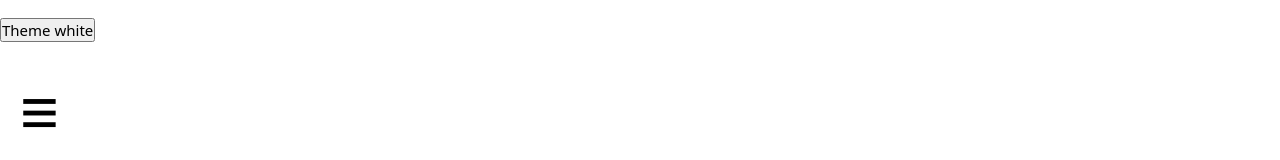
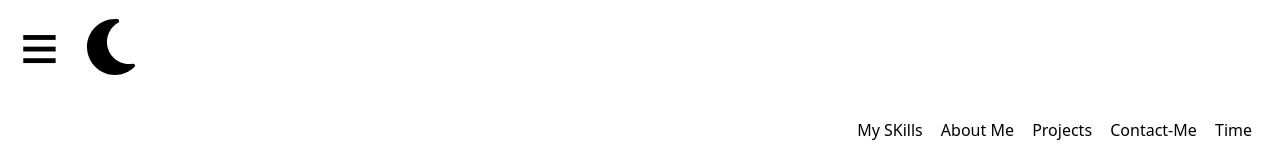
Before and after one commit to Graciano1997/gracianohenrique-portofolio, a React (Create React App) app: page / in a window 1280 px wide. Shown: the top 160 px of the page. Built offline with nearby package versions, Linux system fonts and the light colour scheme.

Commit message:
changing the Icon thema

```diff
--- a/src/App.css
+++ b/src/App.css
@@ -4,6 +4,14 @@
   font-family: system-ui, -apple-system, BlinkMacSystemFont, 'Segoe UI', Roboto, Oxygen, Ubuntu, Cantarell, 'Open Sans', 'Helvetica Neue', sans-serif;
 }
 
+.iconthema{
+  margin-left: 8px;
+}
+
+#noite{color:yellow}
+#dia{
+  color: black;
+}
 body{
 
 }
--- a/src/App.js
+++ b/src/App.js
@@ -1,4 +1,5 @@
 import logo from './logo.svg';
+import {  faMoon, faSun } from "@fortawesome/free-solid-svg-icons";
 import './App.css';
 import Nav from './components/Nav';
 import Tempo from './components/Tempo';
@@ -6,11 +7,14 @@ import Header from './components/Header';
 import Footer from './components/Footer';
 import Main from './components/Main';
 import { useState } from 'react';
+import { FontAwesomeIcon } from "@fortawesome/react-fontawesome";
+
 
 function App() {
   const [thema,setThema]=useState('white');
   const [men,setMen]=useState('none');
   const [meni,setMeni]=useState('≡');
+  const [icon,setIcon]=useState({state:'day',icon:faMoon});
 
 
   return (
@@ -22,11 +26,6 @@ function App() {
 
 <Header/>
 <div >
-  <h1 ><button onClick={function(){
-  (thema==='white')?(setThema('black')):(setThema('white'));
-
-}} style={{fontSize:'15px' }}>Theme {thema} </button>
-  </h1 >
   <a  style={{fontSize:'50pt', margin:'20px'}} onClick={
      function(){
 
@@ -44,6 +43,18 @@ function App() {
 
   } >{meni}</a >
 
+  <span onClick={function(){
+  if(thema==='white'){
+    setThema('black')
+      setIcon({state:'noite',icon:faSun})
+  }else{
+
+    (setThema('white'));
+    setIcon({state:'dia',icon:faMoon})
+
+  }
+
+}} className="iconthema" id={icon.state}><FontAwesomeIcon icon={icon.icon} size='4x' /> </span>
   </div>
 
 </div>
--- a/src/components/Contacts.jsx
+++ b/src/components/Contacts.jsx
@@ -1,5 +1,5 @@
 import { FontAwesomeIcon } from "@fortawesome/react-fontawesome";
-import { faEnvelope } from "@fortawesome/free-solid-svg-icons";
+import { faEnvelope, faMoon, faSun } from "@fortawesome/free-solid-svg-icons";
 import {
 
      faGithub,
```
